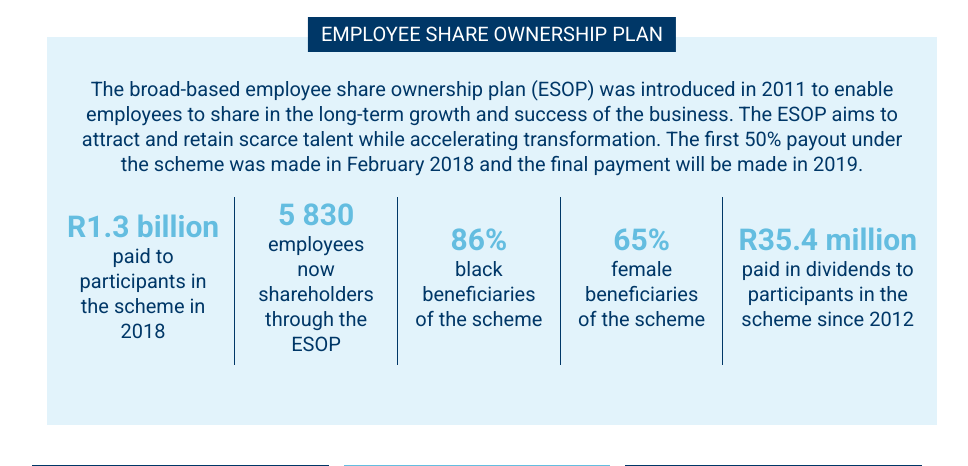
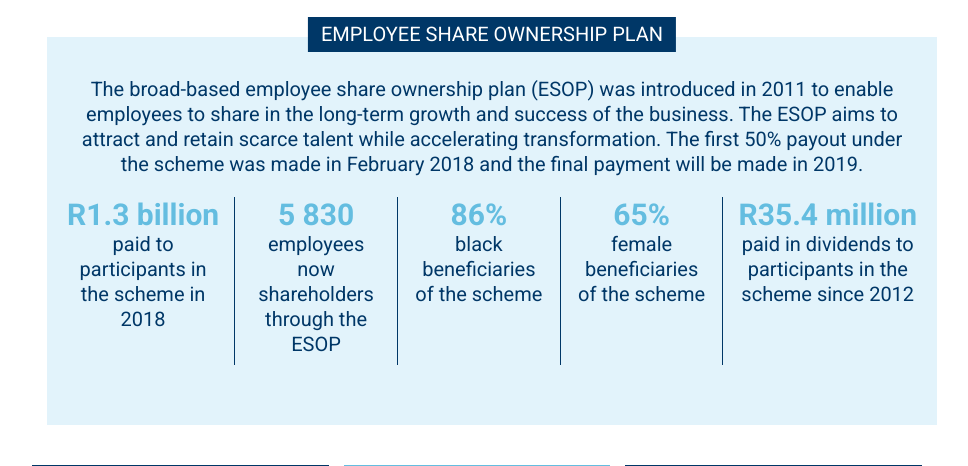
Before and after one commit to g2design/clicks_2018, a PHP site: page /pages/governance/create_value_citizenship.php in a window 1280 px wide. Shown: the part 2443-2909 px from the top of the page, without its empty margins (243-1211 px from the left). Run offline with PHP 8.4, Linux system fonts and the light colour scheme.

Commit message:
[Dev] Content population
[Dev] Content population

```diff
--- a/pages/governance/create_value_citizenship.php
+++ b/pages/governance/create_value_citizenship.php
@@ -77,19 +77,19 @@
                         <h3 class=" margin-bottom-20px">The broad-based employee share ownership plan (ESOP) was introduced in 2011 to enable employees to share in the long-term growth and success of the business. The ESOP aims to attract and retain scarce talent while accelerating transformation. The first 50% payout under the scheme was made in February 2018 and the final payment will be made in 2019.
                         </h3>
                         <div class="row">
-                            <div class="col-12 col-xl dark-blue-border-right text-center d-flex align-items-center justify-content-center margin-bottom-20px">
+                            <div class="col-12 col-xl dark-blue-border-right text-center d-flex align-items-start justify-content-center margin-bottom-20px">
                                 <h3><b class="heading-2 sky-blue">R1.3&nbsp;billion</b> <br>paid to participants in the scheme in 2018</h3>
                             </div>
-                            <div class="col-12 col-xl dark-blue-border-right text-center d-flex align-items-center justify-content-center  margin-bottom-20px">
+                            <div class="col-12 col-xl dark-blue-border-right text-center d-flex align-items-start justify-content-center  margin-bottom-20px">
                                 <h3><b class="heading-2 sky-blue">5 830</b> <br>employees now shareholders through the ESOP</h3>
                             </div>
-                            <div class="col-12 col-xl dark-blue-border-right text-center d-flex align-items-center justify-content-center margin-bottom-20px">
+                            <div class="col-12 col-xl dark-blue-border-right text-center d-flex align-items-start justify-content-center margin-bottom-20px">
                                 <h3><b class="heading-2 sky-blue">86%</b> <br>black beneficiaries of the scheme</h3>
                             </div>
-                            <div class="col-12 col-xl dark-blue-border-right text-center d-flex align-items-center justify-content-center margin-bottom-20px">
+                            <div class="col-12 col-xl dark-blue-border-right text-center d-flex align-items-start justify-content-center margin-bottom-20px">
                                 <h3><b class="heading-2 sky-blue">65%</b> <br>female beneficiaries of the scheme</h3>
                             </div>
-                            <div class="col-12 col-xl text-center d-flex align-items-center justify-content-center margin-bottom-20px">
+                            <div class="col-12 col-xl text-center d-flex align-items-start justify-content-center margin-bottom-20px">
                                 <h3><b class="heading-2 sky-blue">R35.4&nbsp;million</b> <br>paid in dividends to participants in the scheme since 2012</h3>
                             </div>
                         </div>
```
